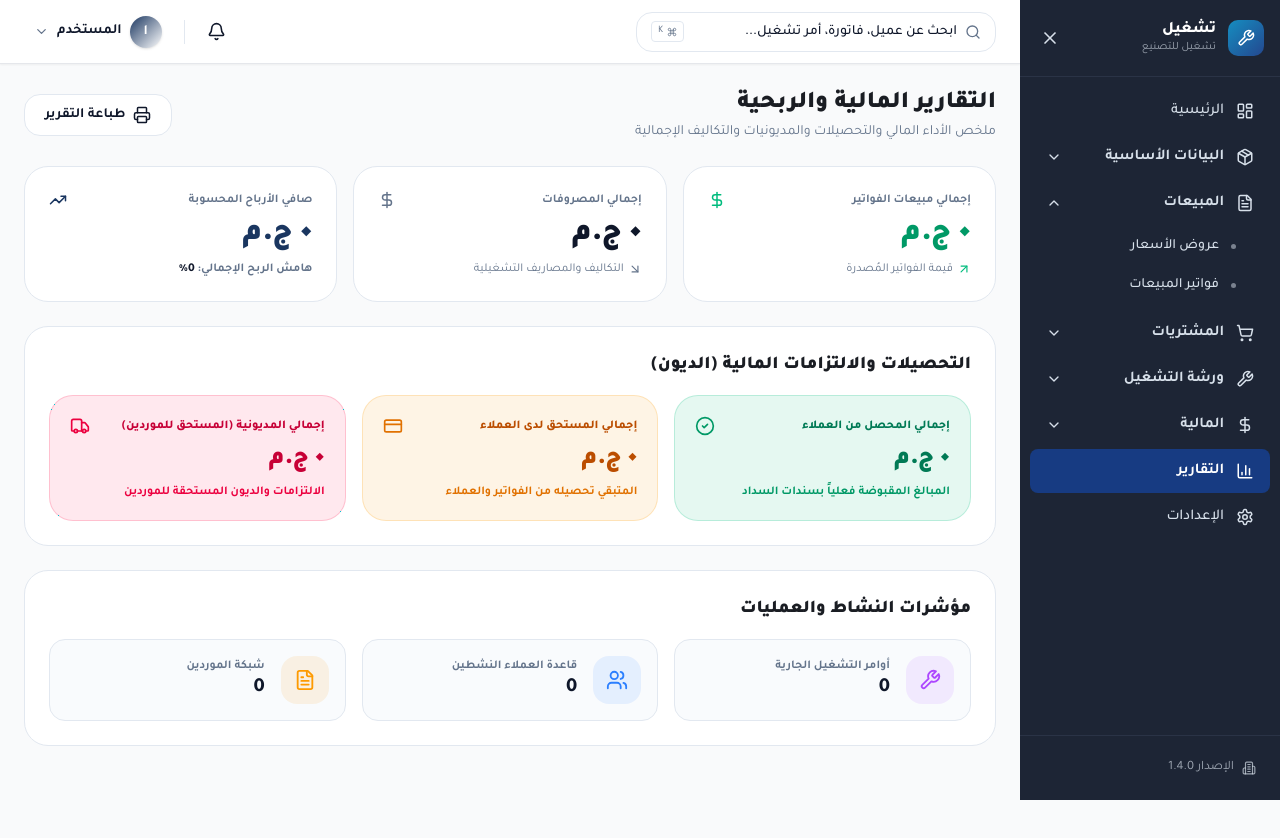
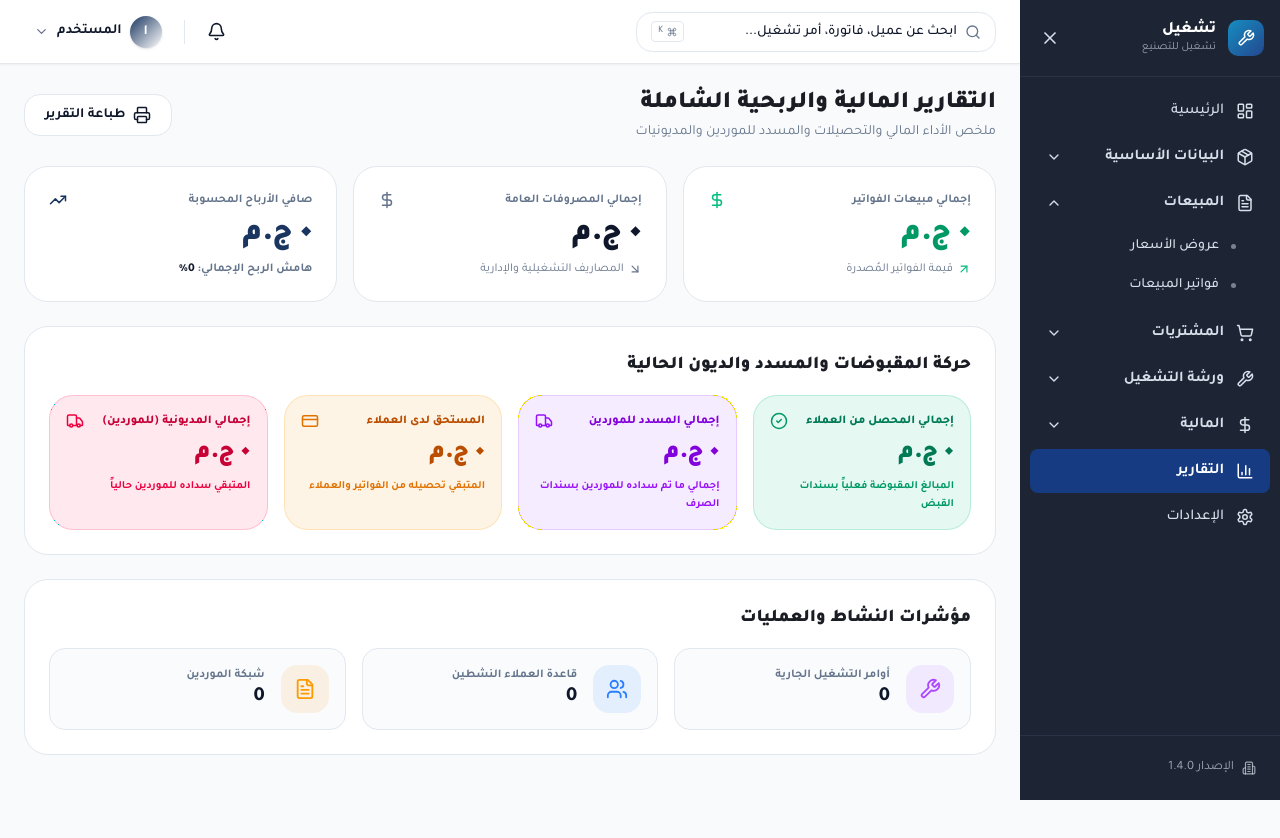
Before and after one commit to itqansolutions/TashgheelSemiManu, a Next.js app: page /reports in a window 1280 px wide. Shown: the top 838 px of the page. Built offline with nearby package versions, Linux system fonts and the light colour scheme; no server answers; the database is empty.

Commit message:
fix: account for approved supplier payments in supplier indebtedness and stats calculations

```diff
--- a/app/(dashboard)/reports/page.tsx
+++ b/app/(dashboard)/reports/page.tsx
@@ -5,6 +5,7 @@ import {
   BarChart3, DollarSign, FileText, Wrench, Users,
   TrendingUp, TrendingDown, ArrowUpRight, ArrowDownRight,
   Download, Printer, Loader2, CheckCircle2, Truck, CreditCard,
+  ArrowUp, ArrowDown,
 } from "lucide-react";
 import { toast } from "sonner";
 
@@ -13,6 +14,7 @@ export default function ReportsPage() {
   const [data, setData] = useState<{
     totalSales: number;
     totalCollected: number;
+    totalSupplierPaid: number;
     totalExpenses: number;
     netProfit: number;
     totalSuppliersDebt: number;
@@ -23,6 +25,7 @@ export default function ReportsPage() {
   }>({
     totalSales: 0,
     totalCollected: 0,
+    totalSupplierPaid: 0,
     totalExpenses: 0,
     netProfit: 0,
     totalSuppliersDebt: 0,
@@ -46,6 +49,7 @@ export default function ReportsPage() {
         const stats = statsData.data || {};
         const sales = stats.totalSales ?? 0;
         const collected = stats.totalCollected ?? 0;
+        const supplierPaid = stats.totalSupplierPaid ?? 0;
         const suppliersDebt = stats.totalSuppliersDebt ?? 0;
         const customersDebt = stats.totalCustomersDebt ?? 0;
 
@@ -55,6 +59,7 @@ export default function ReportsPage() {
         setData({
           totalSales: sales,
           totalCollected: collected,
+          totalSupplierPaid: supplierPaid,
           totalExpenses: totalExp,
           netProfit: sales - totalExp,
           totalSuppliersDebt: suppliersDebt,
@@ -80,9 +85,9 @@ export default function ReportsPage() {
       {/* Header */}
       <div className="flex flex-col sm:flex-row sm:items-center sm:justify-between gap-4">
         <div>
-          <h1 className="text-2xl font-black">التقارير المالية والربحية</h1>
+          <h1 className="text-2xl font-black">التقارير المالية والربحية الشاملة</h1>
           <p className="text-sm text-muted-foreground mt-0.5">
-            ملخص الأداء المالي والتحصيلات والمديونيات والتكاليف الإجمالية
+            ملخص الأداء المالي والتحصيلات والمسدد للموردين والمديونيات
           </p>
         </div>
         <button
@@ -117,14 +122,14 @@ export default function ReportsPage() {
 
             <div className="bg-card border border-border rounded-2xl p-6 space-y-2">
               <div className="flex items-center justify-between text-muted-foreground text-xs font-bold">
-                <span>إجمالي المصروفات</span>
+                <span>إجمالي المصروفات العامة</span>
                 <DollarSign size={18} className="text-destructive" />
               </div>
               <p className="text-3xl font-black text-destructive">
                 {data.totalExpenses.toLocaleString("ar-EG")} ج.م
               </p>
               <p className="text-xs text-muted-foreground flex items-center gap-1">
-                <ArrowDownRight size={14} className="text-destructive" /> التكاليف والمصاريف التشغيلية
+                <ArrowDownRight size={14} className="text-destructive" /> المصاريف التشغيلية والإدارية
               </p>
             </div>
 
@@ -142,48 +147,67 @@ export default function ReportsPage() {
             </div>
           </div>
 
-          {/* Collections & Indebtedness Section */}
+          {/* Collections, Supplier Payments & Indebtedness Section */}
           <div className="bg-card border border-border rounded-2xl p-6 space-y-4">
-            <h2 className="text-lg font-black">التحصيلات والالتزامات المالية (الديون)</h2>
-            <div className="grid grid-cols-1 sm:grid-cols-3 gap-4">
-              <div className="p-5 rounded-2xl bg-emerald-500/10 border border-emerald-500/20 space-y-2">
+            <h2 className="text-lg font-black">حركة المقبوضات والمسدد والديون الحالية</h2>
+            <div className="grid grid-cols-1 sm:grid-cols-2 lg:grid-cols-4 gap-4">
+
+              {/* Card 1: Collected from Customers */}
+              <div className="p-4 rounded-2xl bg-emerald-500/10 border border-emerald-500/20 space-y-2">
                 <div className="flex items-center justify-between text-emerald-700 text-xs font-extrabold">
                   <span>إجمالي المحصل من العملاء</span>
-                  <CheckCircle2 size={20} className="text-emerald-600" />
+                  <CheckCircle2 size={18} className="text-emerald-600" />
                 </div>
                 <p className="text-2xl font-black text-emerald-700">
                   {data.totalCollected.toLocaleString("ar-EG")} ج.م
                 </p>
-                <p className="text-xs text-emerald-600 font-semibold">
-                  المبالغ المقبوضة فعلياً بسندات السداد
+                <p className="text-[11px] text-emerald-600 font-semibold">
+                  المبالغ المقبوضة فعلياً بسندات القبض
                 </p>
               </div>
 
-              <div className="p-5 rounded-2xl bg-amber-500/10 border border-amber-500/20 space-y-2">
+              {/* Card 2: Paid to Suppliers */}
+              <div className="p-4 rounded-2xl bg-purple-500/10 border border-purple-500/20 space-y-2">
+                <div className="flex items-center justify-between text-purple-700 text-xs font-extrabold">
+                  <span>إجمالي المسدد للموردين</span>
+                  <Truck size={18} className="text-purple-600" />
+                </div>
+                <p className="text-2xl font-black text-purple-700">
+                  {data.totalSupplierPaid.toLocaleString("ar-EG")} ج.م
+                </p>
+                <p className="text-[11px] text-purple-600 font-semibold">
+                  إجمالي ما تم سداده للموردين بسندات الصرف
+                </p>
+              </div>
+
+              {/* Card 3: Owed by Customers */}
+              <div className="p-4 rounded-2xl bg-amber-500/10 border border-amber-500/20 space-y-2">
                 <div className="flex items-center justify-between text-amber-700 text-xs font-extrabold">
-                  <span>إجمالي المستحق لدى العملاء</span>
-                  <CreditCard size={20} className="text-amber-600" />
+                  <span>المستحق لدى العملاء</span>
+                  <CreditCard size={18} className="text-amber-600" />
                 </div>
                 <p className="text-2xl font-black text-amber-700">
                   {data.totalCustomersDebt.toLocaleString("ar-EG")} ج.م
                 </p>
-                <p className="text-xs text-amber-600 font-semibold">
+                <p className="text-[11px] text-amber-600 font-semibold">
                   المتبقي تحصيله من الفواتير والعملاء
                 </p>
               </div>
 
-              <div className="p-5 rounded-2xl bg-rose-500/10 border border-rose-500/20 space-y-2">
+              {/* Card 4: Supplier Indebtedness */}
+              <div className="p-4 rounded-2xl bg-rose-500/10 border border-rose-500/20 space-y-2">
                 <div className="flex items-center justify-between text-rose-700 text-xs font-extrabold">
-                  <span>إجمالي المديونية (المستحق للموردين)</span>
-                  <Truck size={20} className="text-rose-600" />
+                  <span>إجمالي المديونية (للموردين)</span>
+                  <Truck size={18} className="text-rose-600" />
                 </div>
                 <p className="text-2xl font-black text-rose-700">
                   {data.totalSuppliersDebt.toLocaleString("ar-EG")} ج.م
                 </p>
-                <p className="text-xs text-rose-600 font-semibold">
-                  الالتزامات والديون المستحقة للموردين
+                <p className="text-[11px] text-rose-600 font-semibold">
+                  المتبقي سداده للموردين حالياً
                 </p>
               </div>
+
             </div>
           </div>
 
--- a/lib/stats.ts
+++ b/lib/stats.ts
@@ -8,6 +8,7 @@ export async function getDashboardStatsData() {
     invoicesAggregate,
     customerPaymentsAggregate,
     purchaseInvoicesAggregate,
+    supplierPaymentsAggregate,
     supplierOpeningsAggregate,
     customerOpeningsAggregate,
     activeJobOrders,
@@ -37,7 +38,7 @@ export async function getDashboardStatsData() {
       _sum: { amount: true },
     }),
 
-    // Total Supplier Purchase Invoices Remaining
+    // Total Supplier Purchase Invoices
     prisma.purchaseInvoice.aggregate({
       where: {
         ...(companyId ? { companyId } : {}),
@@ -45,6 +46,16 @@ export async function getDashboardStatsData() {
         status: { notIn: ["CANCELLED", "REJECTED"] },
       },
       _sum: { total: true, remainingAmount: true },
+    }),
+
+    // Total Supplier Payments Paid
+    prisma.supplierPayment.aggregate({
+      where: {
+        ...(companyId ? { companyId } : {}),
+        deletedAt: null,
+        status: "APPROVED",
+      },
+      _sum: { amount: true },
     }),
 
     // Supplier Opening Balances
@@ -121,18 +132,20 @@ export async function getDashboardStatsData() {
 
   const totalSales = Number(invoicesAggregate._sum.total ?? 0);
   const totalCollected = Number(customerPaymentsAggregate._sum.amount ?? 0);
+  const totalSupplierPaid = Number(supplierPaymentsAggregate._sum.amount ?? 0);
 
-  const customerInvoiceRemaining = Number(invoicesAggregate._sum.remainingAmount ?? 0);
+  const totalCustomerInvoices = Number(invoicesAggregate._sum.total ?? 0);
   const customerOpeningSum = Number(customerOpeningsAggregate._sum.openingBalance ?? 0);
-  const totalCustomersDebt = Math.max(0, customerInvoiceRemaining + customerOpeningSum - totalCollected);
+  const totalCustomersDebt = Math.max(0, (totalCustomerInvoices + customerOpeningSum) - totalCollected);
 
-  const purchaseInvoiceRemaining = Number(purchaseInvoicesAggregate._sum.remainingAmount ?? 0);
+  const totalPurchaseInvoices = Number(purchaseInvoicesAggregate._sum.total ?? 0);
   const supplierOpeningSum = Number(supplierOpeningsAggregate._sum.openingBalance ?? 0);
-  const totalSuppliersDebt = Math.max(0, purchaseInvoiceRemaining + supplierOpeningSum);
+  const totalSuppliersDebt = Math.max(0, (totalPurchaseInvoices + supplierOpeningSum) - totalSupplierPaid);
 
   return {
     totalSales,
     totalCollected,
+    totalSupplierPaid,
     totalCustomersDebt,
     totalSuppliersDebt,
     activeJobOrders,
```
